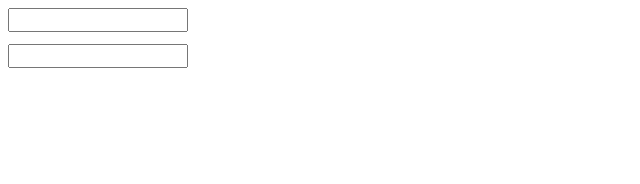
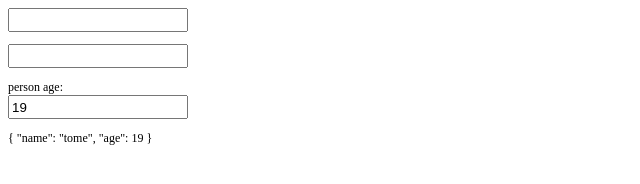
Before and after one commit to zhuoNy/vue-test, a plain HTML site: page effect.html in a window 1280 px wide. Shown: the whole page, without its empty margins (0-640 px from the left). Drawn offline with Linux system fonts and the light colour scheme.

Commit message:
侦听多个数据源

```diff
--- a/effect.html
+++ b/effect.html
@@ -28,6 +28,9 @@
     <input v-model="name.firstName"/>
     <input v-model="name.lastName"/>
     <span>{{fullName}}</span>
+    <span>person age:</span>
+    <input v-model="person.age"/>
+    <span>{{person}}</span>
 </div>
 <script>
     const {createApp, ref, watch, reactive} = Vue
@@ -35,22 +38,30 @@
         firstName: '',
         lastName: ''
     })
+
+    const person = reactive({
+        name: "tome",
+        age: 19
+    })
     let fullName = ref('')
 
     const app = {
         setup() {
-            // n1 当前值, n2旧值；当是对象引用类型时，n1 与 n2 是同一个对象
-            watch(() => name.firstName, (n1, n2) => {
+            // n1,p1 当前值, p2,n2为旧值；当是对象引用类型时，n1 与 n2，p1与p2 是同一个对象
+            watch([name, person], ([n1, p1], [n2, p2]) => {
                 fullName.value = name.firstName + name.lastName
                 console.info(fullName.value)
-                // console.info("n1: %s, n2: %s", n1.firstName, n2.firstName)
-                // console.info(n1)
-                // console.info(n2)
+                console.info("n1: %s, n2: %s", n1, n2)
+                console.info(n1)
+                console.info(n2)
+                console.info(p1)
+                console.info(p2)
             })
 
             return {
                 name,
-                fullName
+                fullName,
+                person
             }
         }
     }
```
